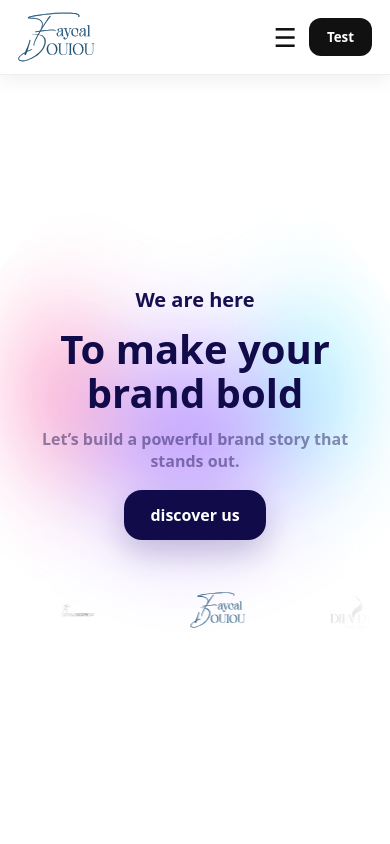
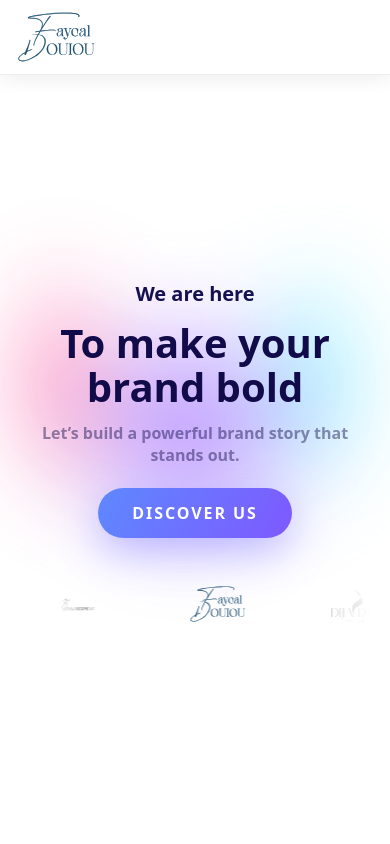
Before and after one commit to FAYCALDOUIOU/faycal_portfolio, a React (Vite) app: page / in a window 390 px wide. Shown: the top 844 px of the page. Built offline with nearby package versions, Linux system fonts and the light colour scheme.

Commit message:
Describe what you changed

```diff
--- a/src/components/About Us/AboutUs.jsx
+++ b/src/components/About Us/AboutUs.jsx
@@ -29,7 +29,7 @@ export default function AboutUs() {
                     </span>
                 </div>
 
-                <h2 className="about__title">About Us</h2>
+                <h2 className="about__title">ABOUT US</h2>
 
                 <p className="about__subtitle">
                     We help brands grow with modern design, smart strategy, and clean development —
--- a/src/components/Navbar/Navbar.jsx
+++ b/src/components/Navbar/Navbar.jsx
@@ -15,24 +15,13 @@ function NavBar() {
   <nav className={`header__nav ${open ? "is-open" : ""}`}>
     <ul>
       <li><a href="#home">Home</a></li>
-      <li><a href="#learn">About Us</a></li>
+      <li><a href="#learn">ABOUT US</a></li>
       <li><a href="#tech">Our Services</a></li>
       <li><a href="#contact">Contact</a></li>
     </ul>
   </nav>
 
-  <div className="header__cta">
-    <button
-      className="header__burger"
-      onClick={() => setOpen(!open)}
-      aria-label="Menu"
-      aria-expanded={open}
-    >
-      ☰
-    </button>
 
-    <button className="btn">Test</button>
-  </div>
 </header>
 
         </>
--- a/src/components/landing/Landing.css
+++ b/src/components/landing/Landing.css
@@ -1,23 +1,30 @@
-/* Landing.css */
-*{
+/* ===============================
+   RESET
+================================ */
+* {
   margin: 0;
   padding: 0;
+  box-sizing: border-box;
 }
-/* header */
-.header{
+
+/* ===============================
+   HEADER
+================================ */
+.header {
   position: sticky;
   top: 0;
   z-index: 50;
   background: #fff;
 }
 
-/* hero */
-.hero{
+/* ===============================
+   HERO
+================================ */
+.hero {
   --header-h: 90px;
-  --dx: 0px; /* for laptop cursor (optional) */
+  --dx: 0px;
   --dy: 0px;
 
-  min-height: calc(100svh - var(--header-h));
   min-height: calc(100vh - var(--header-h));
   padding: 18px 16px 64px;
 
@@ -28,253 +35,197 @@
   overflow: hidden;
 }
 
-/* you can keep the <div class="hero__bg" /> in JSX, but hide it */
-.hero__bg{ display:none; }
-
-/* content */
-.hero__content{
+/* ===============================
+   CONTENT
+================================ */
+.hero__content {
   position: relative;
   z-index: 1;
   text-align: center;
   max-width: 950px;
-
-  /* small padding so blob has room around text */
-  padding: 10px 12px 18px;
+  padding: 12px;
 }
 
-/* ✅ Blob ONLY behind the content */
-.hero__content::before{
-  content:"";
-  position:absolute;
-  left:50%;
-  top:50%;
+/* ===============================
+   BLOB BACKGROUND
+================================ */
+.hero__content::before {
+  content: "";
+  position: absolute;
+  inset: 50% auto auto 50%;
   transform: translate(-50%, -50%);
-  z-index:-1;
-  pointer-events:none;
+  z-index: -1;
+  pointer-events: none;
 
-  /* size of blob area behind text */
   width: min(900px, 96vw);
   height: 520px;
-
   border-radius: 999px;
+  filter: blur(44px);
   opacity: 0.95;
-  filter: blur(44px);
 
   background:
-    radial-gradient(closest-side at 22% 45%, rgba(255, 122, 176, 0.95), transparent 62%),
-    radial-gradient(closest-side at 50% 55%, rgba(150, 95, 255, 0.80), transparent 64%),
-    radial-gradient(closest-side at 78% 45%, rgba(120, 235, 255, 0.95), transparent 62%);
+    radial-gradient(closest-side at 22% 45%, rgba(255,122,176,.95), transparent 62%),
+    radial-gradient(closest-side at 50% 55%, rgba(150,95,255,.8), transparent 64%),
+    radial-gradient(closest-side at 78% 45%, rgba(120,235,255,.95), transparent 62%);
 
-  -webkit-mask-image: radial-gradient(circle at center, #000 62%, transparent 88%);
-  mask-image: radial-gradient(circle at center, #000 62%, transparent 88%);
-
-  /* mobile/tablet auto motion */
   animation: blobDrift 5.2s ease-in-out infinite;
 }
 
-/* auto motion (mobile/tablet) */
-@keyframes blobDrift{
-  0%   { transform: translate(-50%, -50%) translate(-40px, -18px) scale(1.04) rotate(-3deg); }
-  50%  { transform: translate(-50%, -50%) translate( 40px,  18px) scale(1.07) rotate( 3deg); }
-  100% { transform: translate(-50%, -50%) translate(-40px, -18px) scale(1.04) rotate(-3deg); }
+@keyframes blobDrift {
+  0%   { transform: translate(-50%, -50%) translate(-40px,-18px) scale(1.04); }
+  50%  { transform: translate(-50%, -50%) translate( 40px, 18px) scale(1.07); }
+  100% { transform: translate(-50%, -50%) translate(-40px,-18px) scale(1.04); }
 }
 
-/* text styles */
-.hero__kicker{
+/* ===============================
+   TEXT
+================================ */
+.hero__kicker {
   font-size: 20px;
   font-weight: 700;
-  color:#151050;
-  margin:0 0 14px;
+  color: #151050;
+  margin-bottom: 14px;
 }
 
-.hero__title{
-  margin:0 0 14px;
+.hero__title {
+  font-size: clamp(40px, 6vw, 96px);
+  font-weight: 900;
   line-height: 1.08;
-  font-weight: 900;
-  color:#120b4a;
-  font-size: clamp(40px, 6vw, 96px);
+  color: #120b4a;
+  margin-bottom: 14px;
 }
-.hero__title span{ display:block; }
 
-.hero__subtitle{
+.hero__title span {
+  display: block;
+}
+
+.hero__subtitle {
   font-size: clamp(16px, 2.2vw, 28px);
   font-weight: 600;
   color: rgba(18, 11, 74, 0.45);
-  margin:0 0 18px;
+  margin-bottom: 22px;
 }
 
-/* button */
-.hero__btn{
-  display:inline-flex;
-  align-items:center;
-  justify-content:center;
-  padding: 14px 26px;
-  border-radius: 18px;
-  background:#120b4a;
-  color:#fff;
-  text-decoration:none;
+/* ===============================
+   🔥 BEAUTIFUL ANIMATED BUTTON
+================================ */
+.hero__btn {
+  position: relative;
+  display: inline-flex;
+  align-items: center;
+  justify-content: center;
+
+  padding: 14px 34px;
+  border-radius: 999px;
+
   font-weight: 800;
-  box-shadow: 0 14px 30px rgba(18, 11, 74, 0.18);
-  transition: transform .15s ease, box-shadow .15s ease, opacity .15s ease;
+  letter-spacing: 0.12em;
+  text-transform: uppercase;
+  text-decoration: none;
+  color: #fff;
+
+  background: linear-gradient(
+    120deg,
+    #5b8cff,
+    #7c5cff,
+    #ff5c8a
+  );
+  background-size: 200% 200%;
+
+  box-shadow: 0 14px 40px rgba(92, 92, 255, 0.35);
+  overflow: hidden;
+  cursor: pointer;
+
+  animation: gradientMove 6s ease infinite;
+  transition: transform .35s ease, box-shadow .35s ease;
 }
 
-.hero__btn:hover{
-  transform: translateY(-2px);
-  box-shadow: 0 18px 40px rgba(18, 11, 74, 0.22);
-  opacity: 0.96;
+.hero__btn:hover {
+  transform: translateY(-3px) scale(1.03);
+  box-shadow: 0 20px 55px rgba(92, 92, 255, 0.45);
 }
 
-/* ✅ Mobile: perfect spacing + blob behind text */
-@media (max-width: 480px){
-  .hero{
-    padding: 14px 16px 56px; /* tighter and clean */
+.hero__btn:active {
+  transform: scale(0.97);
 }
 
-  .hero__content{
-    padding: 8px 10px 16px;
+/* light sweep */
+.hero__btn::before {
+  content: "";
+  position: absolute;
+  inset: 0;
+  background: linear-gradient(
+    120deg,
+    transparent 20%,
+    rgba(255,255,255,.45),
+    transparent 80%
+  );
+  transform: translateX(-100%);
+  transition: transform .6s ease;
 }
 
-  .hero__content::before{
-    width: min(740px, 110vw);
-    height: 460px;
-    top: 52%;               /* keeps it behind title+subtitle+button */
-    filter: blur(40px);
-    animation-duration: 4.6s;
-  }
+.hero__btn:hover::before {
+  transform: translateX(100%);
 }
 
-/* ✅ Laptop/Desktop: move with cursor (no auto drift)
-   You just need to set --dx and --dy on .hero from JS. */
-@media (hover: hover) and (pointer: fine){
-  .hero__content::before{
-    animation: none; /* stop auto */
-    transform: translate(-50%, -50%) translate(var(--dx), var(--dy)) scale(1.06);
+@keyframes gradientMove {
+  0% { background-position: 0% 50%; }
+  50% { background-position: 100% 50%; }
+  100% { background-position: 0% 50%; }
+}
+
+/* ===============================
+   LOGOS
+================================ */
+.hero__logosWrap {
+  margin-top: 20px;
+}
+
+/* ===============================
+   DESKTOP CURSOR PARALLAX
+================================ */
+@media (hover: hover) and (pointer: fine) {
+  .hero__content::before {
+    animation: none;
+    transform:
+      translate(-50%, -50%)
+      translate(var(--dx), var(--dy))
+      scale(1.06);
     transition: transform 80ms ease-out;
   }
 }
 
-/* accessibility */
-@media (prefers-reduced-motion: reduce){
-  .hero__content::before{ animation:none !important; transition:none !important; }
-}
-/* ✅ Mobile: center the whole block (text + logos) */
-@media (max-width: 480px){
-  .hero{
-    min-height: calc(100svh - var(--header-h));
-    min-height: calc(100vh - var(--header-h));
+/* ===============================
+   MOBILE
+================================ */
+@media (max-width: 480px) {
+  .hero {
     padding: 14px 16px;
-    display: grid;
-    place-items: center;
-  }
-
-  /* stack text + logos and center as one unit */
-  .hero__content{
-    margin: 0;
     display: flex;
-    flex-direction: column;
     align-items: center;
-  }
-
-  /* bring logos closer & remove extra gap */
-  .logos{
-    margin-top: 14px;
-    margin-bottom: 0;
-  }
-}/* ✅ Mobile: center the whole block (text + logos) */
-@media (max-width: 480px){
-  .hero{
-    min-height: calc(100svh - var(--header-h));
-    min-height: calc(100vh - var(--header-h));
-    padding: 14px 16px;
-    display: grid;
-    place-items: center;
-  }
-
-  /* stack text + logos and center as one unit */
-  .hero__content{
-    margin: 0;
-    display: flex;
-    flex-direction: column;
-    align-items: center;
-  }
-
-  /* bring logos closer & remove extra gap */
-  .logos{
-    margin-top: 14px;
-    margin-bottom: 0;
-  }
-}
-.hero__logosWrap{
-  margin-top: 16px;   /* space between button and logos */
-}
-
-/* mobile tweak */
-@media (max-width: 480px){
-  .hero__logosWrap{
-    margin-top: 12px;
-  }
-}/* ✅ Mobile: put logos in the middle empty area */
-@media (max-width: 480px){
-  .hero{
-    min-height: calc(100svh - var(--header-h));
-    min-height: calc(100vh - var(--header-h));
-    padding: 14px 16px 20px;
-
-    display: grid;
-    grid-template-rows: auto 1fr auto; /* content / empty area / bottom */
-    align-items: start;
-  }
-
-  .hero__content{
-    grid-row: 1;
-    margin: 0;
-  }
-
-  /* logos sit in the middle */
-  .hero__logosSlot{
-    grid-row: 2;
-    display: flex;
-    align-items: center;   /* vertical center of the empty area */
     justify-content: center;
-  }
-
-  /* remove default margin so it doesn't push down */
-  .logos{
-    margin: 0;
-  }
-}
-/* ✅ Mobile: center ALL hero content (text + button + logos) */
-@media (max-width: 480px){
-  .hero{
-    min-height: calc(100svh - var(--header-h));
-    min-height: calc(100vh - var(--header-h));
-    padding: 12px 16px;
-    display: flex;
-    flex-direction: column;
-    justify-content: center; /* vertical center */
-    align-items: center;     /* horizontal center */
     text-align: center;
   }
 
-  .hero__content{
-    margin: 0;
-    padding: 0;
-    display: flex;
-    flex-direction: column;
-    align-items: center;
+  .hero__content::before {
+    width: min(740px, 110vw);
+    height: 460px;
+    filter: blur(40px);
+    animation-duration: 4.6s;
   }
 
-  /* if you wrapped logos */
-  .hero__logosWrap,
-  .hero__logosSlot{
+  .hero__logosWrap {
     margin-top: 16px;
-    display: flex;
-    justify-content: center;
-    width: 100%;
+  }
 }
 
-  /* remove default margin from logos component */
-  .logos{
-    margin: 0;
+/* ===============================
+   ACCESSIBILITY
+================================ */
+@media (prefers-reduced-motion: reduce) {
+  .hero__content::before,
+  .hero__btn {
+    animation: none !important;
+    transition: none !important;
   }
 }
```
Also changed, not shown: 1 other file (tests, documents, lock files or other folders). Lines whose indentation alone changed are shown as unchanged.
